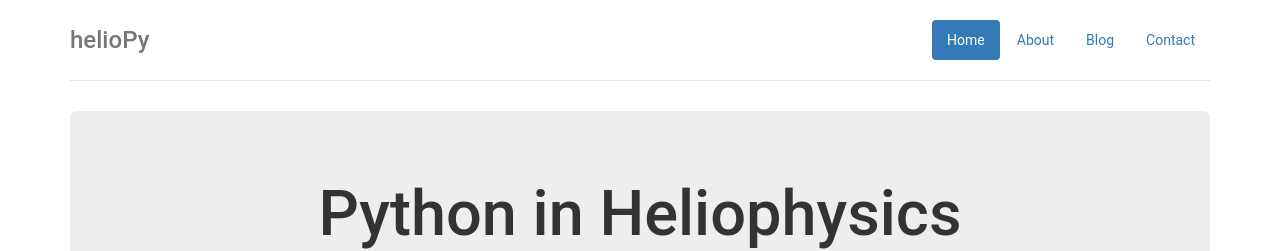
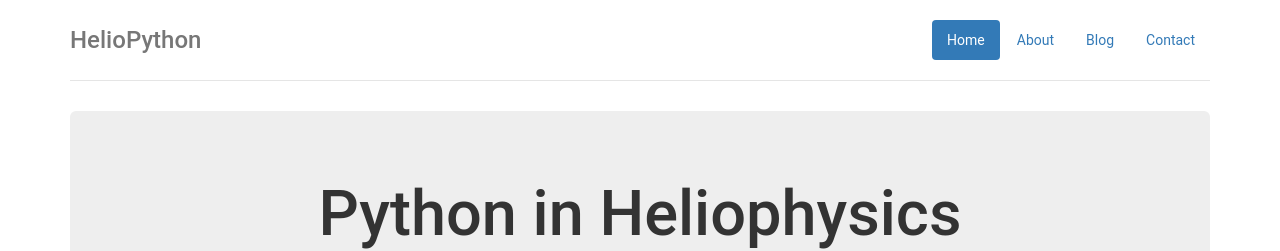
Before and after one commit to heliophysicsPy/heliophysicsPy.github.io, a Jekyll site: the page built from index.html, in a window 1280 px wide and 900 px high. Shown: the top 251 px of the window. Built offline with Jekyll 4.4.1, drawn with Linux system fonts in a browser that asks for light colours.

Commit message:
removed reference to helioPy in header

```diff
--- a/_includes/header.html
+++ b/_includes/header.html
@@ -7,5 +7,5 @@
             <li role="presentation"><a href="/contact">Contact</a></li>
           </ul>
         </nav>
-        <h3 class="text-muted">helioPy</h3>
+        <h3 class="text-muted">HelioPython</h3>
       </div>
```
